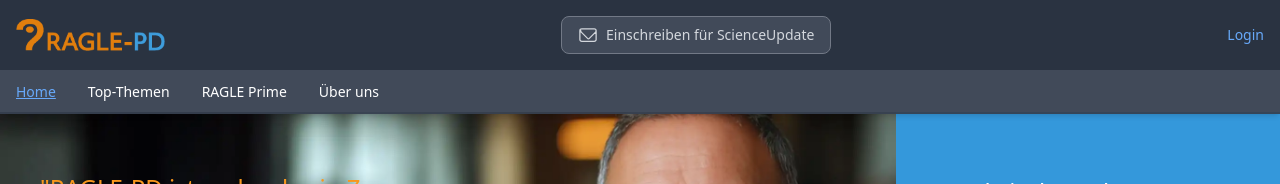
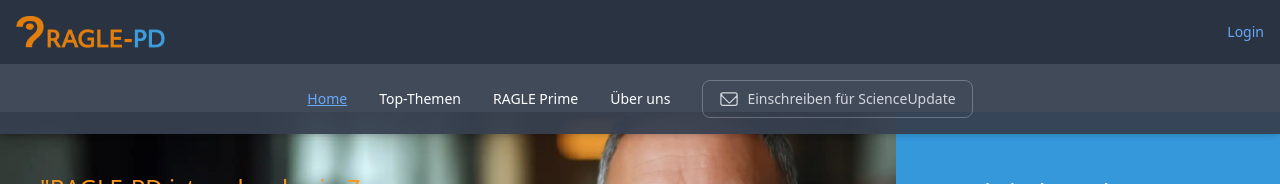
Before and after one commit to dranbecker/RAGLE_Front_End, a React (Vite) app: page / in a window 1280 px wide. Shown: the top 184 px of the page. Built offline with nearby package versions, Linux system fonts and the light colour scheme; no server answers.

Commit message:
Einschreibe-Button positioniert -> muss aber noch mal

```diff
--- a/src/components/stickyNavbar.jsx
+++ b/src/components/stickyNavbar.jsx
@@ -32,27 +32,6 @@ const StickyNavigation = () => {
           >
             <img src={logoImg} className='h-8' alt='RAGLE Logo' />
           </Link>
-          <button
-            onClick={() => setShowModal(true)}
-            type='button'
-            className='flex items-center gap-2 py-2 px-4 text-sm font-medium text-gray-300 bg-gray-700 border border-gray-500 rounded-lg hover:bg-gray-600 hover:text-blue-400 transition-colors duration-200'
-          >
-            <svg
-              xmlns='http://www.w3.org/2000/svg'
-              fill='none'
-              viewBox='0 0 24 24'
-              strokeWidth={1.5}
-              stroke='currentColor'
-              className='w-5 h-5'
-            >
-              <path
-                strokeLinecap='round'
-                strokeLinejoin='round'
-                d='M21.75 6.75v10.5a2.25 2.25 0 01-2.25 2.25H4.5a2.25 2.25 0 01-2.25-2.25V6.75m19.5 0A2.25 2.25 0 0019.5 4.5h-15A2.25 2.25 0 002.25 6.75m19.5 0v.243a2.25 2.25 0 01-.659 1.591l-7.5 7.5a1.5 1.5 0 01-2.122 0l-7.5-7.5a2.25 2.25 0 01-.659-1.591V6.75'
-              />
-            </svg>
-            Einschreiben für ScienceUpdate
-          </button>
           <div className='flex items-center space-x-6 rtl:space-x-reverse'>
             <Link
               to='/login'
@@ -66,9 +45,8 @@ const StickyNavigation = () => {
 
       {/* Untere Navigationsleiste */}
       <nav className='bg-gray-700 transition-colors duration-300 border-none'>
-        <div className='max-w-screen-xl px-4 py-3 mx-auto'>
-          <div className='flex items-center'>
-            <ul className='flex flex-row font-medium mt-0 space-x-8 rtl:space-x-reverse text-sm'>
+        <div className='max-w-screen-xl px-4 py-4 mx-auto flex justify-center'>
+          <ul className='flex flex-row items-center font-medium mt-0 space-x-8 rtl:space-x-reverse text-sm'>
             <li>
               <Link
                 to='/'
@@ -127,8 +105,30 @@ const StickyNavigation = () => {
                 Über uns
               </Link>
             </li>
+            <li>
+              <button
+                onClick={() => setShowModal(true)}
+                type='button'
+                className='flex items-center gap-2 py-2 px-4 text-sm font-medium text-gray-300 bg-gray-700 border border-gray-500 rounded-lg hover:bg-gray-600 hover:text-blue-400 transition-colors duration-200'
+              >
+                <svg
+                  xmlns='http://www.w3.org/2000/svg'
+                  fill='none'
+                  viewBox='0 0 24 24'
+                  strokeWidth={1.5}
+                  stroke='currentColor'
+                  className='w-5 h-5'
+                >
+                  <path
+                    strokeLinecap='round'
+                    strokeLinejoin='round'
+                    d='M21.75 6.75v10.5a2.25 2.25 0 01-2.25 2.25H4.5a2.25 2.25 0 01-2.25-2.25V6.75m19.5 0A2.25 2.25 0 0019.5 4.5h-15A2.25 2.25 0 002.25 6.75m19.5 0v.243a2.25 2.25 0 01-.659 1.591l-7.5 7.5a1.5 1.5 0 01-2.122 0l-7.5-7.5a2.25 2.25 0 01-.659-1.591V6.75'
+                  />
+                </svg>
+                Einschreiben für ScienceUpdate
+              </button>
+            </li>
           </ul>
-          </div>
         </div>
       </nav>
       {showModal && (
```
Lines whose indentation alone changed are shown as unchanged.
